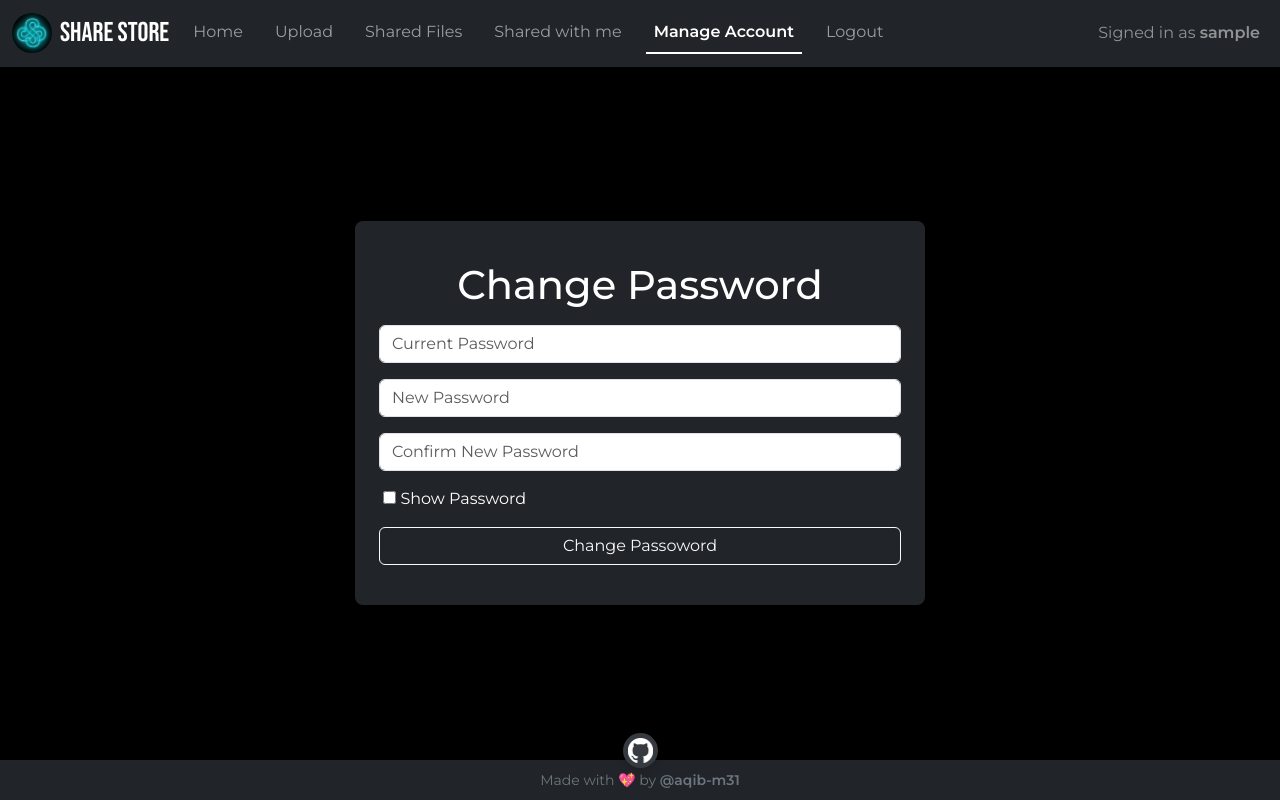
After one commit to aqib-m31/ShareStore, a Django app: page /manage in a window 1280 px wide. The commit adds this page. Run offline with Django 4.2, Linux system fonts and the light colour scheme; the visitor is signed in with stand-in values (Sample User, id 1); some libraries are stand-ins or nearby versions.

Commit message:
Feature: Add change password functionality & GitHub repo link (#16)
* Add change password functionality & GitHub repo link

+ Add password change functionality
+ Add /manage route, manage_account view urls.py & views.py respectively and manage_account template
+ Add GitHub Repo Link in Footer with GitHub Icon
+ Refactor CSS

* Adjust position & style of repo link in footer

```diff
--- a/drive/static/drive/styles.css
+++ b/drive/static/drive/styles.css
@@ -3,11 +3,6 @@
     margin: 0px;
     color: white;
     font-family: 'Montserrat', sans-serif;
-}
-
-.navbar,
-.navbar:first-child {
-    background: rgba(0, 0, 0, 0.9);
 }
 
 #share-store {
@@ -54,3 +49,23 @@
         width: 100%;
     }
 }
+
+.github-link {
+    width: 35px;
+    height: 35px;
+    border-radius: 50%;
+    box-shadow: 0 2px 10px rgba(0, 0, 0, 0.2);
+    top: -27px;
+    background-color: #343a40;
+    transition: background-color 0.3s, transform 0.3s;
+}
+
+#gh-logo-footer {
+    width: 25px;
+    height: 25px;
+}
+
+.github-link:hover {
+    background: linear-gradient(90deg, #7FE787, #58A7FE);
+    transform: scale(1.1);
+}
--- a/drive/templates/drive/layout.html
+++ b/drive/templates/drive/layout.html
@@ -6,6 +6,7 @@
 {% url 'upload' as upload %}
 {% url 'shared' as shared %}
 {% url 'shared_with_me' as shared_with_me %}
+{% url 'manage_account' as manage_account %}
 
 <!doctype html>
 <html lang="en">
@@ -24,7 +25,7 @@
     </head>
 
     <body class="container-fluid min-vh-100 p-0 m-0 d-flex flex-column">
-        <nav class="navbar navbar-expand-lg" data-bs-theme="dark">
+        <nav class="navbar navbar-expand-lg bg-dark" data-bs-theme="dark">
             <div class="container-fluid">
                 <a class="navbar-brand d-flex" href="{% url 'index' %}">
                     <img src="{% static 'drive/logo.png' %}" alt="Logo" width="40" height="40" class="d-inline-block align-text-top rounded-circle align-self-center">
@@ -48,6 +49,9 @@
                             </li>
                             <li class="nav-item">
                                 <a class="nav-link {% if request.path == shared_with_me %}active{% endif %}" aria-current="page" href="{% url 'shared_with_me' %}">Shared with me</a>
+                            </li>
+                            <li class="nav-item">
+                                <a class="nav-link {% if request.path == manage_account %}active{% endif %}" aria-current="page" href="{% url 'manage_account' %}">Manage Account</a>
                             </li>
                             <li class="nav-item">
                                 <a class="nav-link {% if request.path == logout %}active{% endif %}" aria-current="page" href="{% url 'logout' %}">Logout</a>
@@ -75,7 +79,12 @@
         {% block body %}
         {% endblock %}
 
-        <footer class="footer mt-auto py-2 bg-dark position-sticky bottom-0">
+        <footer class="footer mt-auto py-2 bg-dark d-flex flex-column align-items-center position-sticky bottom-0">
+            <div class="github-link mb-2 d-flex justify-content-center align-items-center position-absolute" title="GitHub Repository">
+                <a href="https://github.com/aqib-m31/ShareStore" target="_blank">
+                    <img src="{% static 'drive/GitHub_Invertocat_Light.png' %}" alt="GitHub Logo" id="gh-logo-footer">
+                </a>
+            </div>
             <div class="container text-center">
                 <span class="text-secondary small">
                     Made with 💖 by <a class="text-secondary text-decoration-none fw-bold" href="https://github.com/aqib-m31" target="_blank">@aqib-m31</a>
--- /dev/null
+++ b/drive/templates/drive/manage_account.html
@@ -0,0 +1,44 @@
+{% extends 'drive/layout.html' %}
+
+{% load static %}
+{% block body %}
+    <div class="d-flex flex-column align-items-center justify-content-center p-3 flex-grow-1" style="background: black;">
+        <div class="container">
+            <div class="row justify-content-center">
+                <form action="{% url 'manage_account' %}" method="post" class="bg-dark p-4 rounded-3 col-lg-6 col-md-8 col-sm-10">
+                    {% csrf_token %}
+                    {% if message %}
+                        <div class="bg-danger rounded-3 p-1">
+                            <p class="text-center m-0">{{ message }}</p>
+                        </div>
+                    {% endif %}
+                    {% if errors %}
+                        <div class="bg-danger rounded-3 p-1">
+                            {% for error in errors %}
+                                <p class="text-center m-0" style="font-size: 12px;">{{ error }}</p>
+                            {% endfor %}
+                        </div>
+                    {% endif %}
+                    <h1 class="text-center my-3">Change Password</h1>
+                    <div class="mb-3">
+                        <input type="password" class="form-control pwd" id="current_password" name="current_password" placeholder="Current Password">
+                    </div>
+                    <div class="mb-3">
+                        <input type="password" class="form-control pwd" id="new_password" name="new_password" placeholder="New Password">
+                    </div>
+                    <div class="mb-3">
+                        <input type="password" class="form-control pwd" id="confirmation" name="confirmation" placeholder="Confirm New Password">
+                    </div>
+                    <div class="mb-3">
+                        <label for="showPassword"></label>
+                        <input type="checkbox" id="showPassword"> Show Password
+                    </div>
+                    <div class="mb-3 d-grid">
+                        <input type="submit" value="Change Passoword" class="btn btn-outline-light">
+                    </div>
+                </form>
+            </div>
+        </div>
+    </div>
+    <script src="{% static 'drive/showPassword.js' %}"></script>
+{% endblock %}
--- a/drive/urls.py
+++ b/drive/urls.py
@@ -13,5 +13,6 @@ urlpatterns = [
     path("file/shared-with/<int:id>", views.shared_with, name="shared_with"),
     path("file/<int:id>", views.file, name="file"),
     path("permissions/<int:id>", views.manage_access, name="manage_access"),
-    path("ping", views.ping, name="ping")
+    path("ping", views.ping, name="ping"),
+    path("manage", views.manage_account, name="manage_account")
 ]
--- a/drive/views.py
+++ b/drive/views.py
@@ -5,7 +5,7 @@ from os import getenv
 from dotenv import load_dotenv
 from time import time
 
-from django.contrib.auth import authenticate, login, logout
+from django.contrib.auth import authenticate, login, logout, update_session_auth_hash
 from django.contrib.auth.decorators import login_required
 from django.contrib.auth.password_validation import validate_password
 from django.core.exceptions import ValidationError
@@ -475,5 +475,72 @@ def manage_access(request, id):
     return JsonResponse({"error": "POST method required"}, status=400)
 
 
+@login_required(login_url="/login")
+def manage_account(request):
+    """
+    Handle user account management, specifically password change.
+
+    If the request method is POST, validate the current password, new password,
+    and confirmation. If successful, update the password and keep the user logged in.
+    If validation fails, display appropriate error messages.
+    """
+    if request.method == "POST":
+        current_password = request.POST["current_password"]
+        new_password = request.POST["new_password"]
+        confirmation = request.POST["confirmation"]
+
+        # Check if all fields are provided
+        if not len(current_password) or not len(new_password) or not len(confirmation):
+            return render(
+                request,
+                "drive/manage_account.html",
+                {
+                    "message": "All fields are required!",
+                },
+            )
+
+        # Check if new password and confirmation match
+        if new_password != confirmation:
+            return render(
+                request,
+                "drive/manage_account.html",
+                {
+                    "message": "New passwords must match!",
+                },
+            )
+
+        # Validate current password
+        if not request.user.check_password(current_password):
+            return render(
+                request,
+                "drive/manage_account.html",
+                {
+                    "message": "Current password is incorrect!",
+                },
+            )
+
+        # Validate new password
+        try:
+            validate_password(new_password, user=request.user)
+        except ValidationError as e:
+            errors = e.messages
+            return render(
+                request,
+                "drive/manage_account.html",
+                {
+                    "errors": errors,
+                },
+            )
+
+        # Update password & Keep the user logged in
+        request.user.set_password(new_password)
+        request.user.save()
+        update_session_auth_hash(request, request.user)
+
+        return HttpResponseRedirect(reverse("index"))
+
+    return render(request, "drive/manage_account.html")
+
+
 def ping(request):
     return JsonResponse({"msg": "pong", "info": "server is running"})
```
Also changed, not shown: drive/static/drive/GitHub_Invertocat_Light.png (added).
